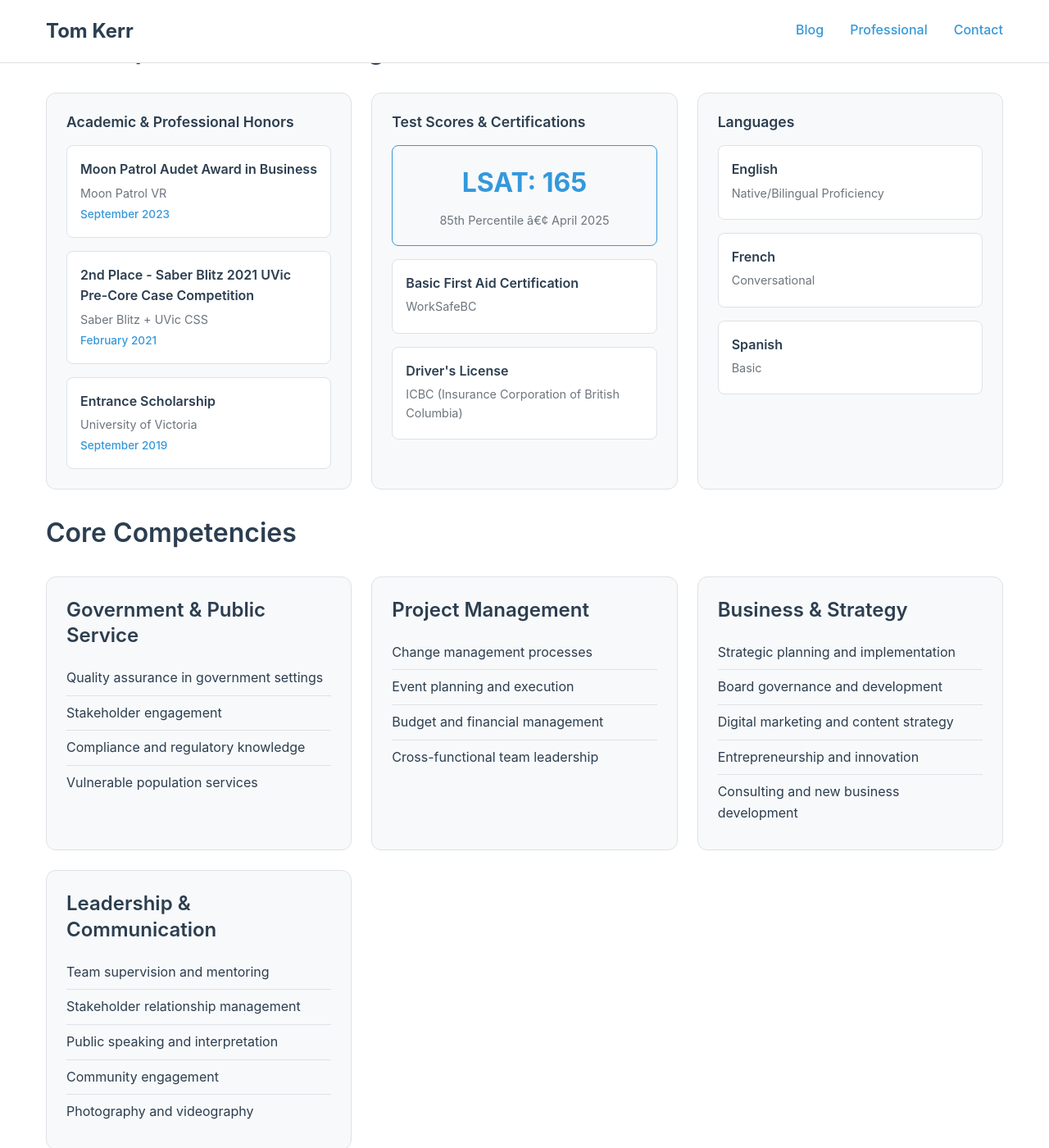
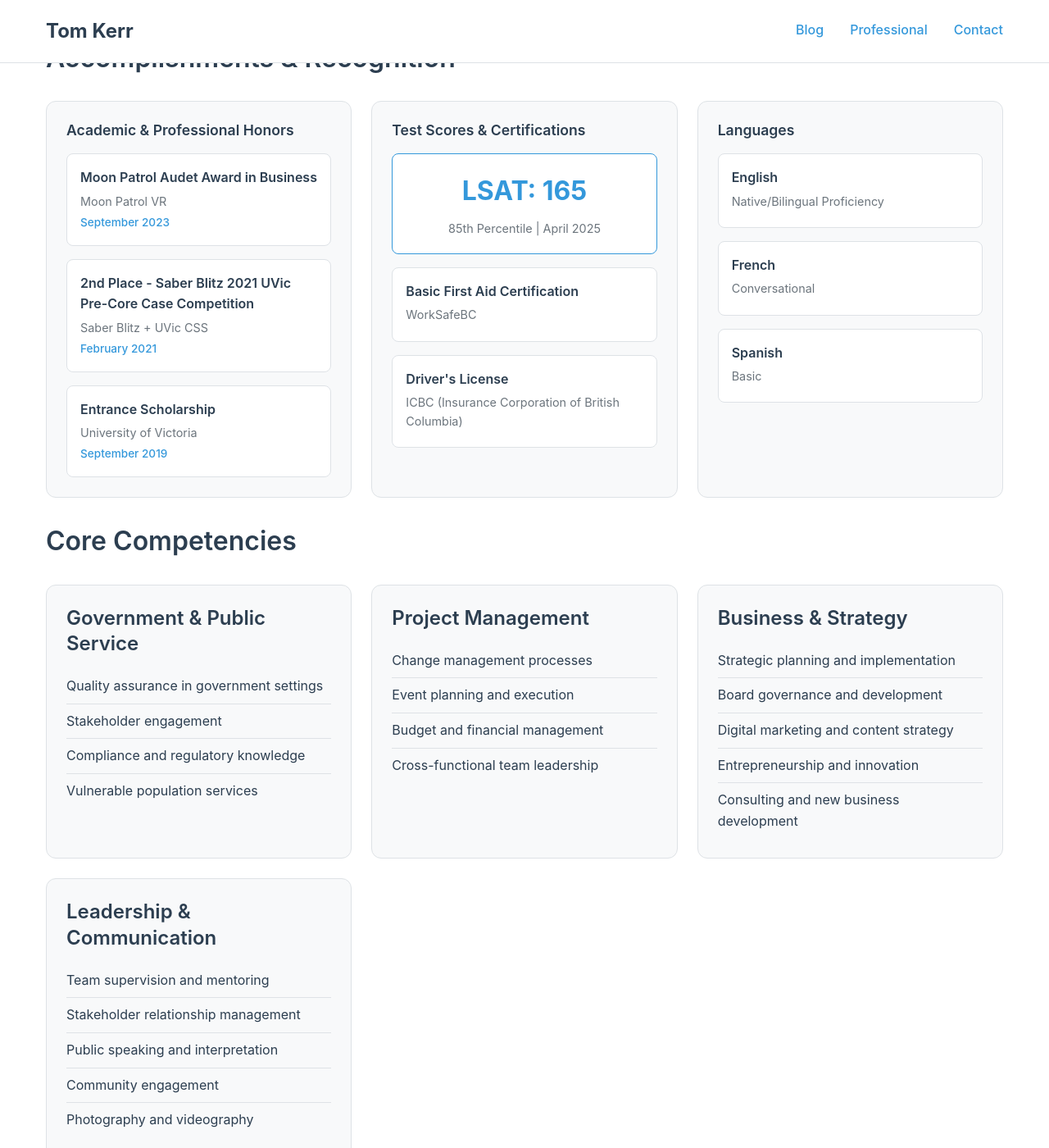
Before and after one commit to TDK250/Toms-Site, a Jekyll site: the page built from professional.md, in a window 1280 px wide and 1400 px high, scrolled down 4917 px. Shown: the whole window at 82% size. Built offline with Jekyll 4.4.1, drawn with Linux system fonts in a browser that asks for light colours; part of the change alters nothing that is shown.

Commit message:
Update professional.md

```diff
--- a/professional.md
+++ b/professional.md
@@ -250,7 +250,7 @@ title: Professional
     <h3>Test Scores & Certifications</h3>
     <div class="lsat-highlight">
       <div class="lsat-score">LSAT: 165</div>
-      <div class="lsat-percentile">85th Percentile â€¢ April 2025</div>
+      <div class="lsat-percentile">85th Percentile | April 2025</div>
     </div>
     <div class="accomplishment-item">
       <div class="accomplishment-title">Basic First Aid Certification</div>
@@ -346,7 +346,7 @@ title: Professional
   border-radius: 1rem;
   padding: 2rem;
   margin-top: 2rem;
-  border-left: 4px solid var(--accent);
+  border: 1px solid var(--border);
   transition: transform 0.3s ease, box-shadow 0.3s ease;
 }
 
@@ -409,7 +409,7 @@ title: Professional
   padding: 1rem;
   background: var(--bg-primary);
   border-radius: 0.5rem;
-  border-left: 3px solid var(--accent);
+  border: 1px solid var(--border);
   transition: all 0.3s ease;
 }
 
@@ -471,11 +471,28 @@ title: Professional
   padding: 1.5rem;
   border: 1px solid var(--border);
   transition: transform 0.2s ease, box-shadow 0.2s ease;
+  position: relative;
+  overflow: hidden;
+}
+
+.timeline-content::before {
+  content: '';
+  position: absolute;
+  top: 0;
+  left: -100%;
+  width: 100%;
+  height: 100%;
+  background: linear-gradient(90deg, transparent, rgba(255,255,255,0.1), transparent);
+  transition: left 0.6s ease;
 }
 
 .timeline-content:hover {
   transform: translateY(-2px);
   box-shadow: 0 4px 12px var(--shadow-hover);
+}
+
+.timeline-content:hover::before {
+  left: 100%;
 }
 
 .timeline-content h3 {
@@ -544,7 +561,7 @@ title: Professional
 }
 
 .achievement-highlight {
-  background: var(--bg-secondary);
+  background: var(--bg-primary);
   color: var(--text-primary);
   padding: 1rem;
   border-radius: 0.5rem;
@@ -555,13 +572,8 @@ title: Professional
 }
 
 .achievement-highlight:hover {
-  transform: scale(1.01);
-}
-
-.achievement-highlight.major {
-  background: var(--bg-secondary);
-  border: 1px solid var(--accent);
-  color: var(--text-primary);
+  transform: translateY(-1px);
+  box-shadow: 0 4px 12px var(--shadow-hover);
 }
 
 .volunteer-section {
@@ -604,7 +616,7 @@ title: Professional
 }
 
 .highlight-volunteer {
-  border-left: 4px solid var(--accent);
+  border: 1px solid var(--accent);
 }
 
 .accomplishments-grid {
@@ -620,11 +632,28 @@ title: Professional
   padding: 1.5rem;
   border: 1px solid var(--border);
   transition: all 0.3s ease;
+  position: relative;
+  overflow: hidden;
+}
+
+.accomplishment-category::before {
+  content: '';
+  position: absolute;
+  top: 0;
+  left: -100%;
+  width: 100%;
+  height: 100%;
+  background: linear-gradient(90deg, transparent, rgba(255,255,255,0.05), transparent);
+  transition: left 0.6s ease;
 }
 
 .accomplishment-category:hover {
   transform: translateY(-2px);
   box-shadow: 0 8px 25px var(--shadow-hover);
+}
+
+.accomplishment-category:hover::before {
+  left: 100%;
 }
 
 .accomplishment-category h3 {
@@ -670,7 +699,7 @@ title: Professional
 }
 
 .lsat-highlight {
-  background: var(--bg-secondary);
+  background: var(--bg-primary);
   color: var(--text-primary);
   padding: 1.2rem;
   border-radius: 0.5rem;
@@ -682,7 +711,8 @@ title: Professional
 }
 
 .lsat-highlight:hover {
-  transform: scale(1.01);
+  transform: translateY(-1px);
+  box-shadow: 0 4px 12px var(--shadow-hover);
 }
 
 .lsat-score {
@@ -710,11 +740,28 @@ title: Professional
   padding: 1.5rem;
   border: 1px solid var(--border);
   transition: all 0.3s ease;
+  position: relative;
+  overflow: hidden;
+}
+
+.skill-category::before {
+  content: '';
+  position: absolute;
+  top: 0;
+  left: -100%;
+  width: 100%;
+  height: 100%;
+  background: linear-gradient(90deg, transparent, rgba(255,255,255,0.05), transparent);
+  transition: left 0.6s ease;
 }
 
 .skill-category:hover {
   transform: translateY(-2px);
   box-shadow: 0 8px 25px var(--shadow-hover);
+}
+
+.skill-category:hover::before {
+  left: 100%;
 }
 
 .skill-category h3 {
```
